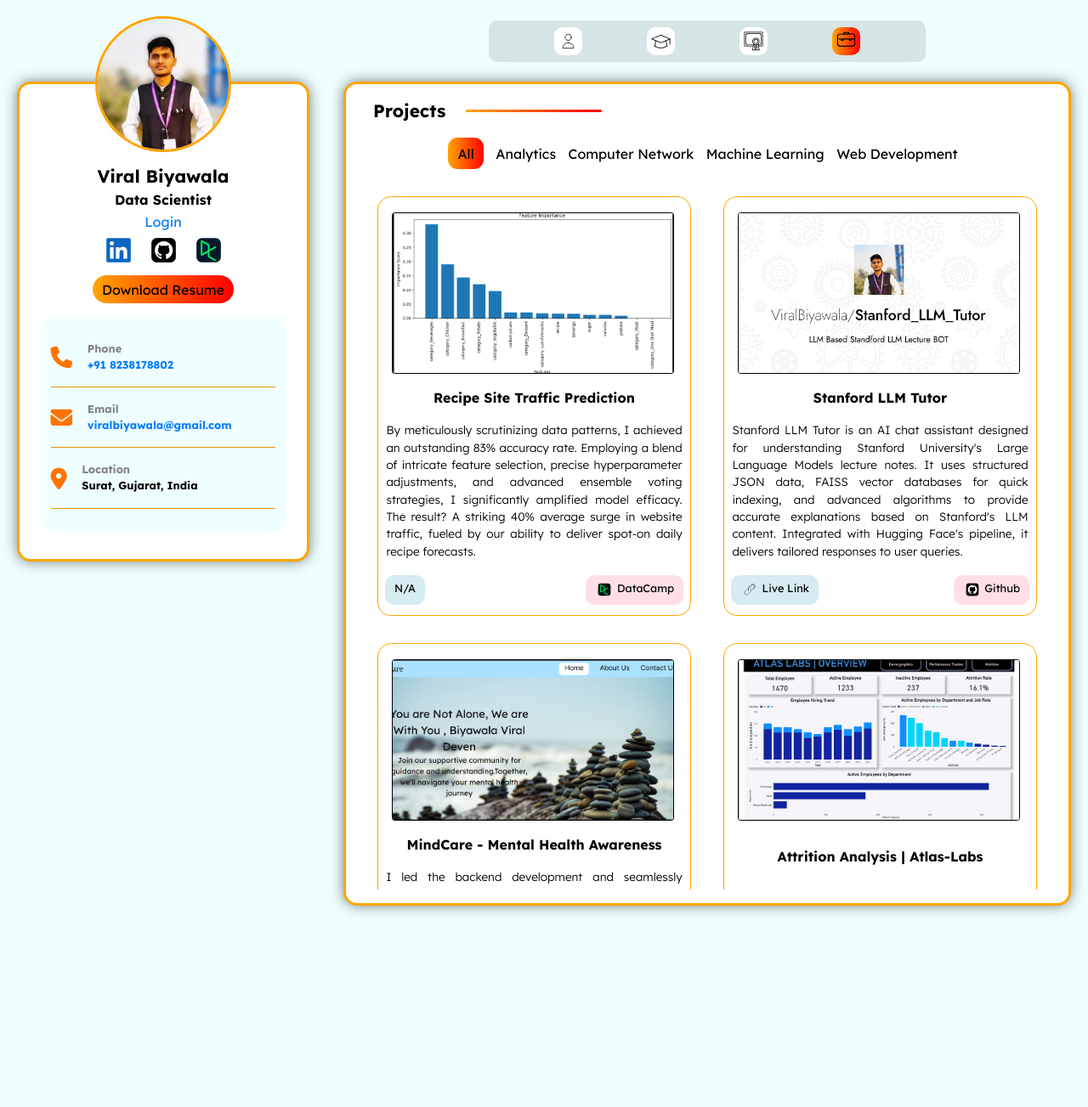
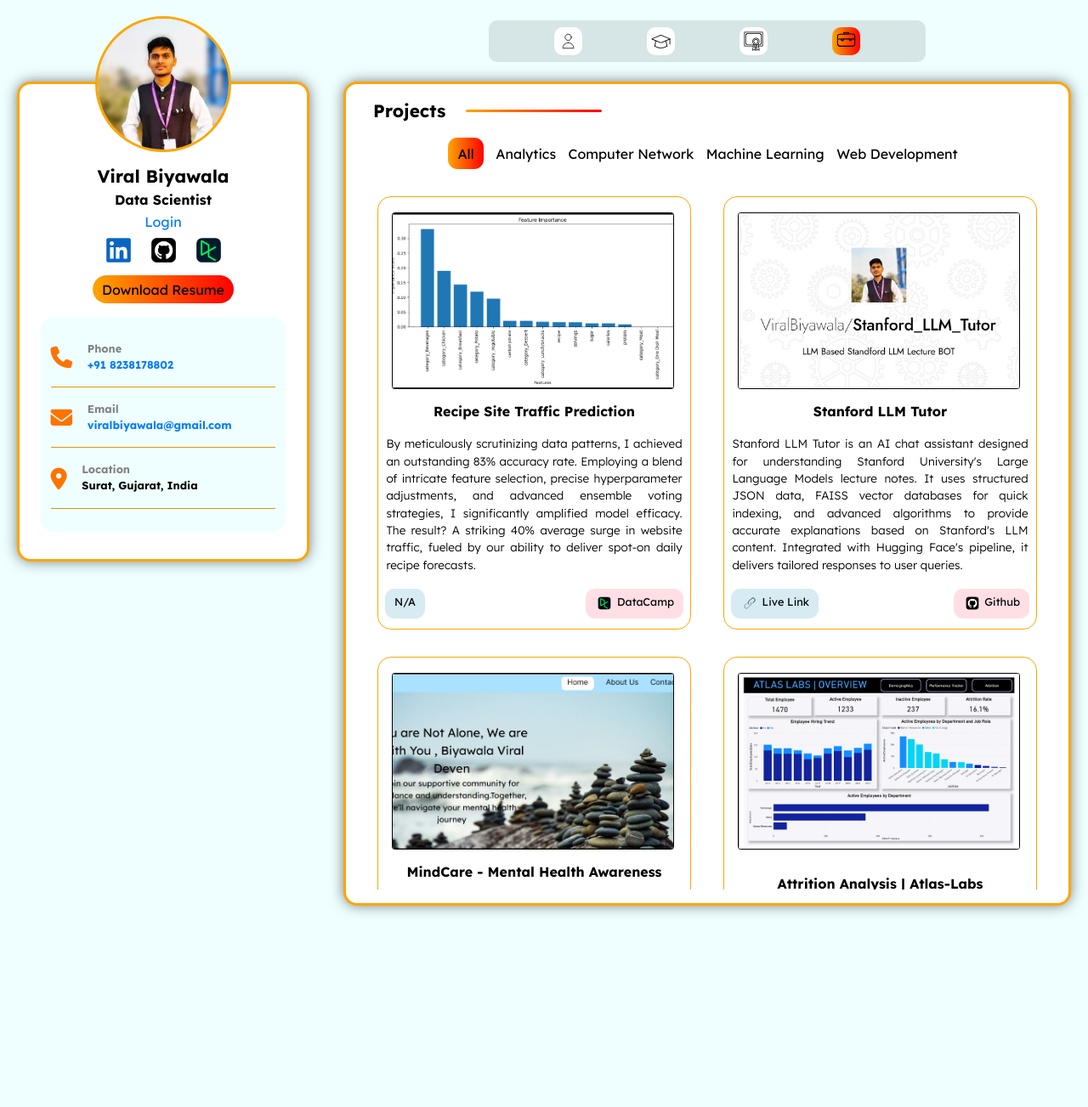
Before and after one commit to ViralBiyawala/Portfolio, a Django app: page /project/ in a window 1280 px wide. Shown: the top 1303 px of the page at 85% size. Run offline with Django 5.2, Linux system fonts and the light colour scheme; data comes from the database, SQL or seed files in the repository; some libraries are stand-ins or nearby versions.

Commit message:
Image title fix3

```diff
--- a/viral/viralapp/static/css/dashboard.css
+++ b/viral/viralapp/static/css/dashboard.css
@@ -302,14 +302,14 @@
     align-items: center;
     margin: 0.5rem;
     /* margin-bottom: 1rem; */
-    height: 12rem;
+    height: 13rem;
     /* box-sizing: border-box; */
 }
 
 .certificate-image {
     /* position: relative; */
     width: 99%;
-    height: 99%;
+    height: 100%;
     object-fit: cover;
     border-radius: 0.2rem;
     border: 1px solid black;
```
